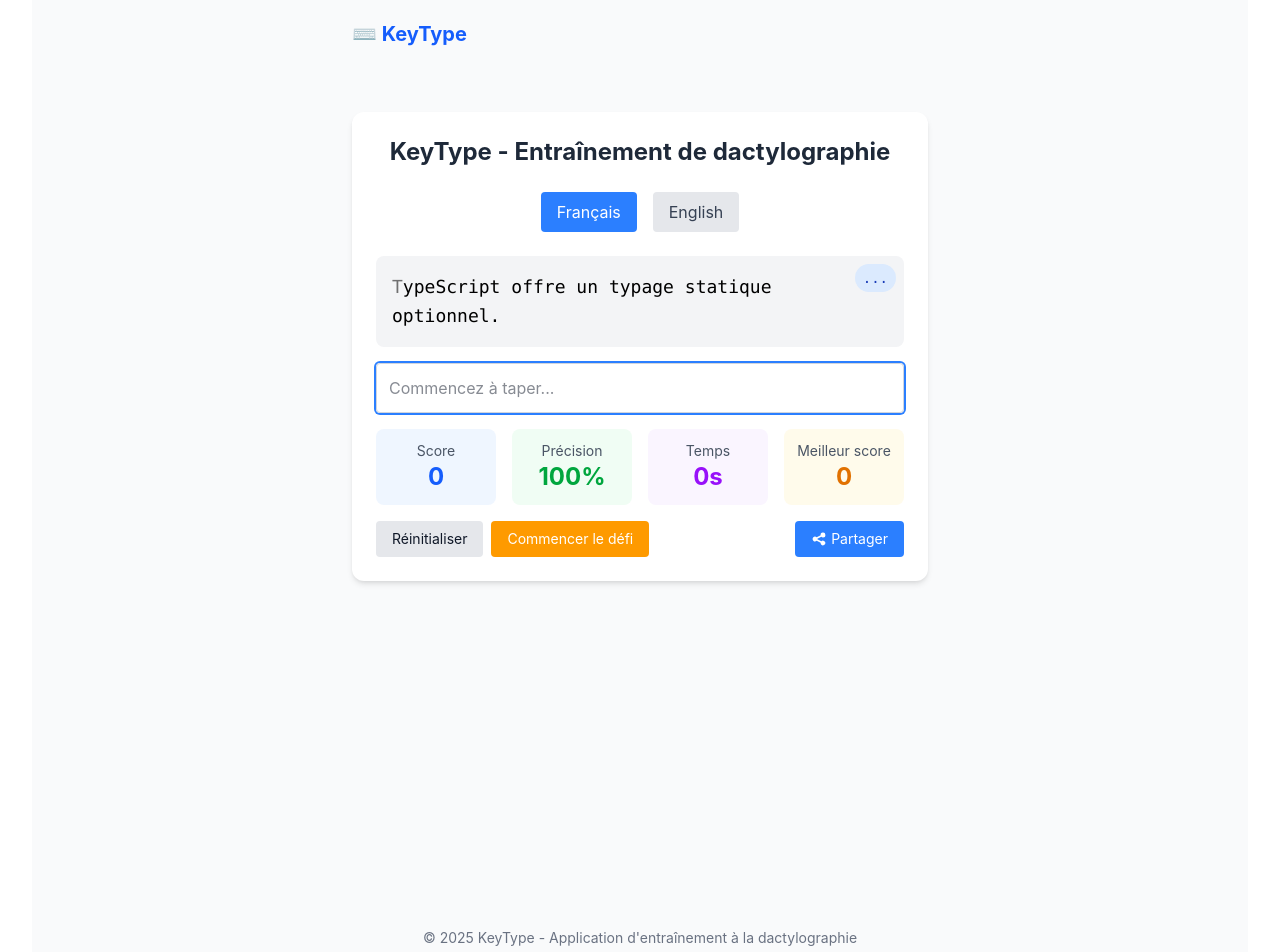
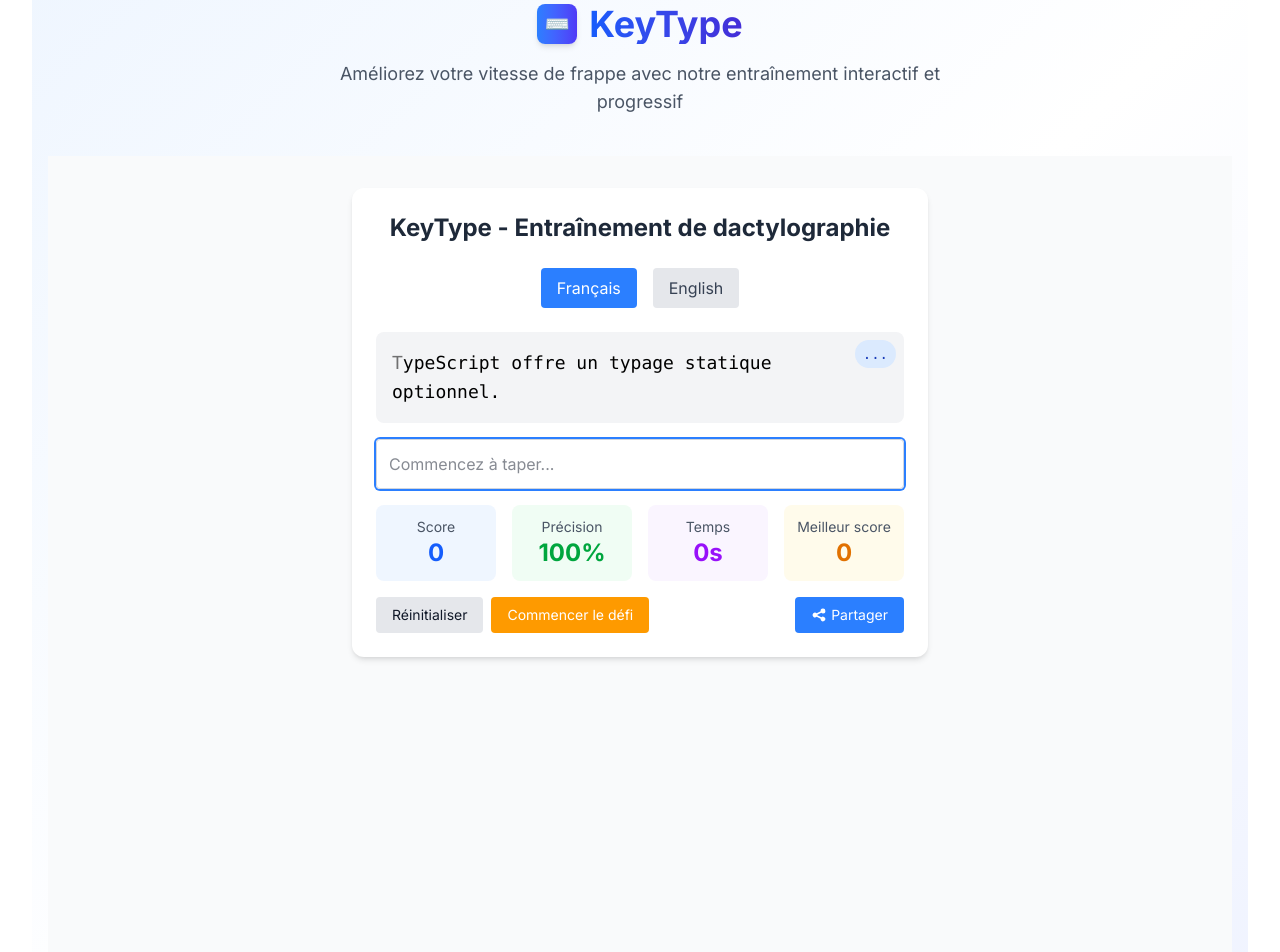
Before and after one commit to anohkolia/keytype, a Vue app: page / in a window 1280 px wide. Shown: the part 60-1012 px from the top of the page. Built offline with nearby package versions, Linux system fonts and the light colour scheme.

Commit message:
màj app.vue

```diff
--- a/src/App.vue
+++ b/src/App.vue
@@ -3,17 +3,54 @@ import KeyTypeGame from './components/KeyTypeGame.vue'
 </script>
 
 <template>
-  <div class="min-h-screen bg-gray-50 py-12 px-4">
-    <header class="max-w-xl mx-auto mb-8 flex justify-between items-center">
-      <div class="flex items-center gap-2">
-        <span class="text-xl font-bold text-blue-600">⌨️ KeyType</span>
+  <div class="min-h-screen bg-gradient-to-br from-blue-50 via-white to-indigo-50 py-8 px-4">
+    <header class="max-w-4xl mx-auto mb-10 text-center">
+      <div class="flex items-center justify-center gap-3 mb-4">
+        <div class="w-10 h-10 bg-gradient-to-r from-blue-500 to-indigo-600 rounded-lg flex items-center justify-center shadow-md">
+          <span class="text-white font-bold text-xl">⌨️</span>
+        </div>
+        <h1 class="text-4xl font-bold bg-gradient-to-r from-blue-600 to-indigo-700 bg-clip-text text-transparent">
+          KeyType
+        </h1>
       </div>
+      <p class="text-lg text-gray-600 max-w-2xl mx-auto">
+        Améliorez votre vitesse de frappe avec notre entraînement interactif et progressif
+      </p>
     </header>
 
     <KeyTypeGame />
 
-    <footer class="max-w-xl mx-auto mt-12 text-center text-sm text-gray-500">
-      <p>© {{ new Date().getFullYear() }} KeyType - Application d'entraînement à la dactylographie</p>
+    <footer class="max-w-4xl mx-auto mt-16 text-center">
+      <div class="border-t border-gray-200 pt-8">
+        <p class="text-sm text-gray-500">
+          © {{ new Date().getFullYear() }} KeyType - Développé avec ❤️ pour les passionnés de dactylographie
+        </p>
+      </div>
     </footer>
   </div>
 </template>
+
+<style>
+@import url('https://fonts.googleapis.com/css2?family=Inter:wght@300;400;500;600;700&display=swap');
+
+body {
+  font-family: 'Inter', sans-serif;
+}
+
+/* Animation de pulse plus douce */
+@keyframes gentle-pulse {
+  0%, 100% { opacity: 1; }
+  50% { opacity: 0.7; }
+}
+
+.animate-gentle-pulse {
+  animation: gentle-pulse 2s ease-in-out infinite;
+}
+
+/* Transition smooth pour tous les états */
+* {
+  transition-property: color, background-color, border-color, transform, box-shadow;
+  transition-duration: 200ms;
+  transition-timing-function: ease-in-out;
+}
+</style>
```
